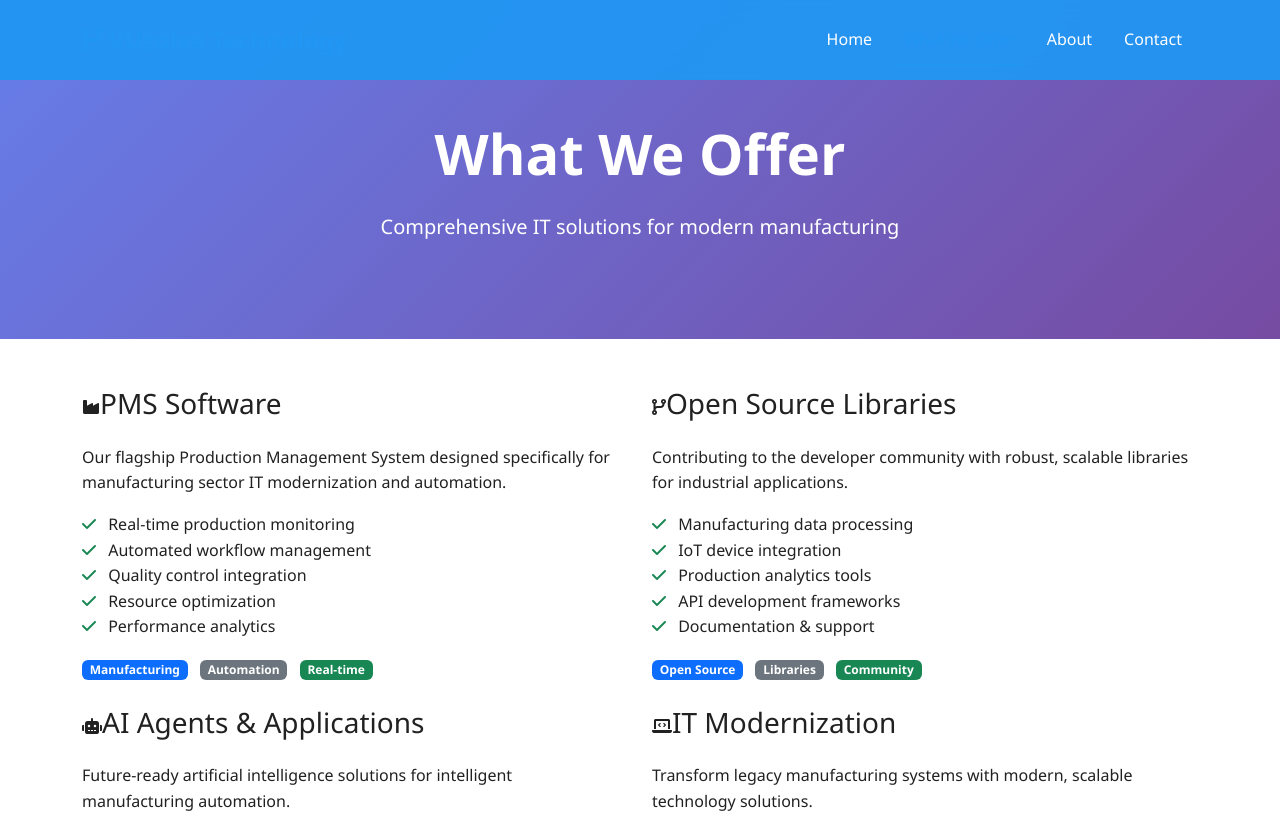
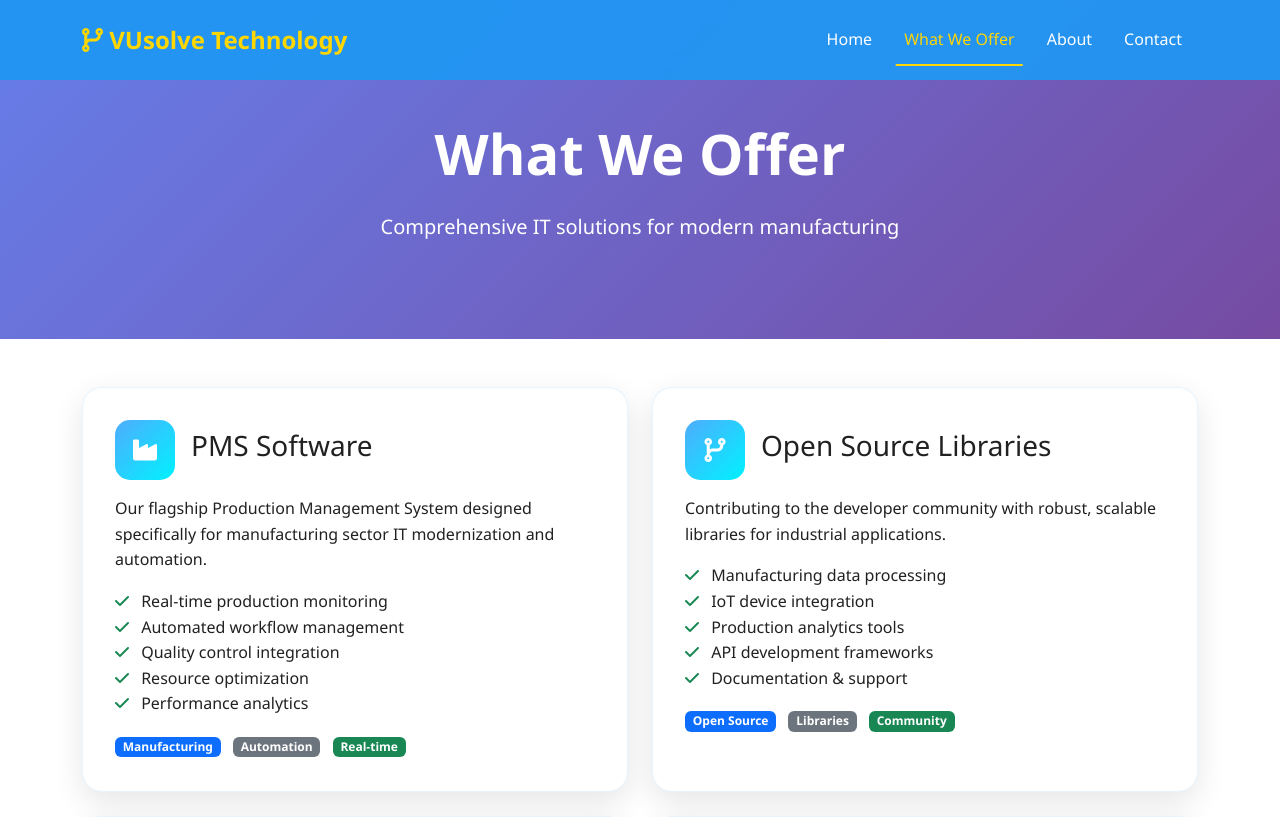
Before and after one commit to vusoltech/vusoltech.github.io, a plain HTML site: page services.html in a window 1280 px wide. Shown: the top 817 px of the page. Drawn offline with nearby package versions, Linux system fonts and the light colour scheme.

Commit message:
Add files via upload

```diff
--- a/css/style.css
+++ b/css/style.css
@@ -29,7 +29,7 @@ body {
 
 /* Navigation */
 .navbar {
-  background: rgba(33, 33, 33, 0.95);
+  background: rgba(33, 33, 33, 0.98);
   backdrop-filter: blur(10px);
   transition: all 0.3s ease;
   padding: 1rem 0;
@@ -38,7 +38,7 @@ body {
 .navbar-brand {
   font-weight: bold;
   font-size: 1.5rem;
-  color: var(--primary) !important;
+  color: #FFD700 !important;
 }
 
 .animated-logo {
@@ -58,7 +58,7 @@ body {
 }
 
 .nav-link:hover, .nav-link.active {
-  color: var(--primary) !important;
+  color: #FFD700 !important;
 }
 
 .nav-link::after {
@@ -68,7 +68,7 @@ body {
   height: 2px;
   bottom: -5px;
   left: 50%;
-  background: var(--primary);
+  background: #FFD700;
   transition: all 0.3s ease;
   transform: translateX(-50%);
 }
@@ -743,3 +743,33 @@ body {
   justify-content: center;
   margin-right: 1rem;
 }
+
+/* Service Cards */
+.service-card {
+  background: white;
+  border-radius: 20px;
+  padding: 2rem;
+  box-shadow: 0 10px 30px rgba(0, 0, 0, 0.1);
+  transition: all 0.3s ease;
+  border: 1px solid rgba(33, 150, 243, 0.1);
+  height: 100%;
+}
+
+.service-card:hover {
+  transform: translateY(-5px);
+  box-shadow: 0 20px 40px rgba(0, 0, 0, 0.15);
+}
+
+.service-feature-icon {
+  width: 60px;
+  height: 60px;
+  background: var(--gradient-3);
+  border-radius: 15px;
+  display: flex;
+  align-items: center;
+  justify-content: center;
+  margin-right: 1rem;
+  font-size: 1.5rem;
+  color: white;
+  flex-shrink: 0;
+}
```
